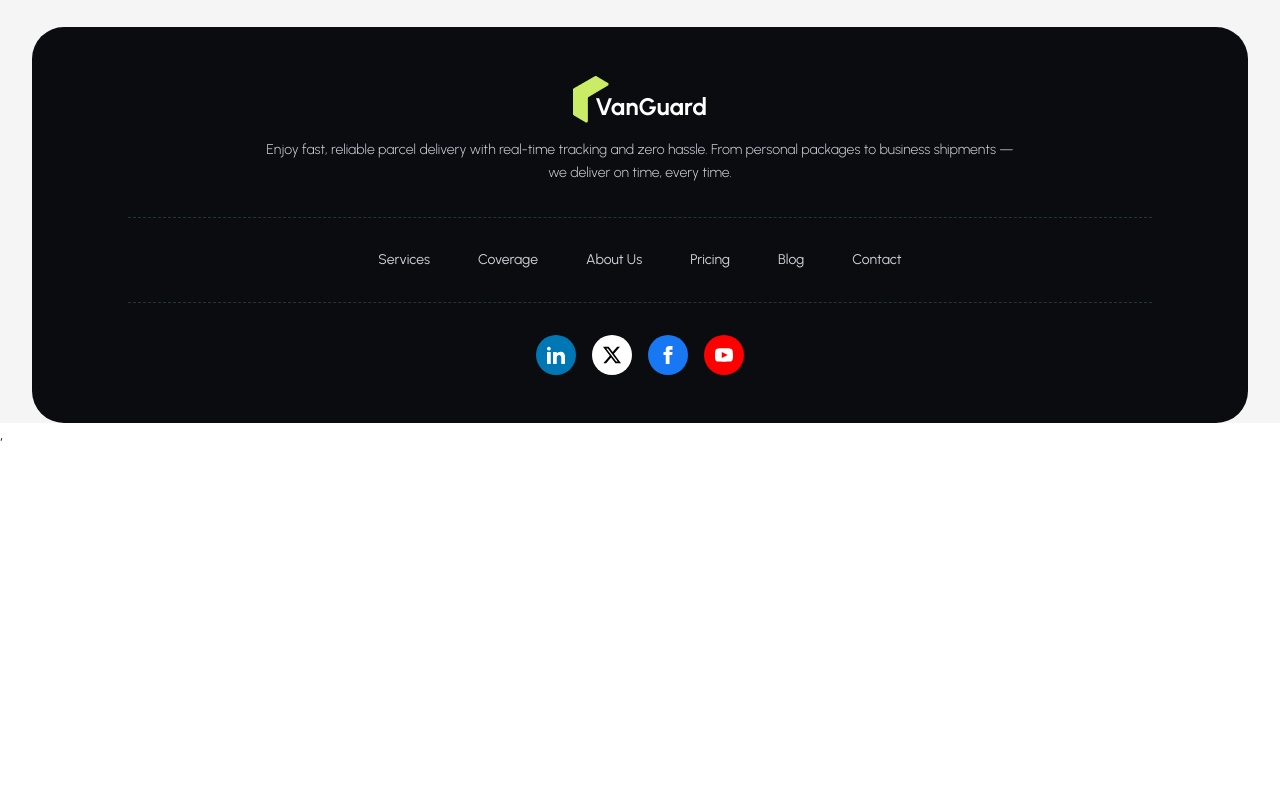
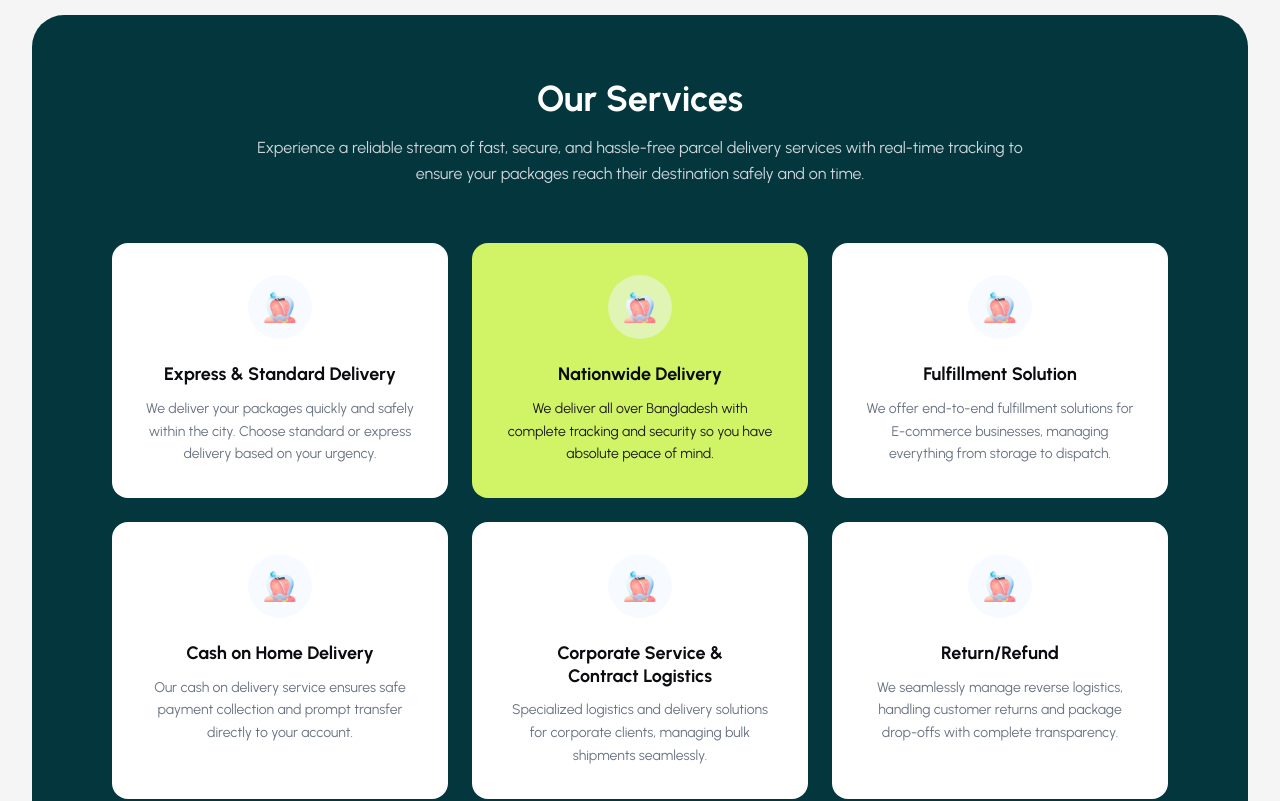
Before and after one commit to jobayer141856/vanguard-web, a React (Vite) app: page / in a window 1280 px wide. Shown: the part 1200-2001 px from the top of the page. Before the commit the page ends 1647 px from the top, so only its background shows below. Built offline with nearby package versions, Linux system fonts and the light colour scheme.

Commit message:
feat(services): add Services component with delivery options and images

```diff
--- a/src/pages/Home/Home.jsx
+++ b/src/pages/Home/Home.jsx
@@ -1,11 +1,13 @@
 import HeroSection from "./components/HeroSection";
 import HowItWorks from "./components/HowItWorks";
+import Services from "./components/Services";
 
 const Home = () => {
 	return (
 		<div className="mt-3">
 			<HeroSection />
 			<HowItWorks />
+			<Services />
 		</div>
 	);
 };
--- /dev/null
+++ b/src/pages/Home/components/Services.jsx
@@ -0,0 +1,111 @@
+import icon1 from "../../../assets/services/service.png";
+
+const servicesData = [
+	{
+		id: 1,
+		title: "Express & Standard Delivery",
+		description:
+			"We deliver your packages quickly and safely within the city. Choose standard or express delivery based on your urgency.",
+		icon: icon1,
+		isHighlighted: false,
+	},
+	{
+		id: 2,
+		title: "Nationwide Delivery",
+		description:
+			"We deliver all over Bangladesh with complete tracking and security so you have absolute peace of mind.",
+		icon: icon1,
+		isHighlighted: true, // This triggers the lime green background
+	},
+	{
+		id: 3,
+		title: "Fulfillment Solution",
+		description:
+			"We offer end-to-end fulfillment solutions for E-commerce businesses, managing everything from storage to dispatch.",
+		icon: icon1,
+		isHighlighted: false,
+	},
+	{
+		id: 4,
+		title: "Cash on Home Delivery",
+		description:
+			"Our cash on delivery service ensures safe payment collection and prompt transfer directly to your account.",
+		icon: icon1,
+		isHighlighted: false,
+	},
+	{
+		id: 5,
+		title: "Corporate Service & Contract Logistics",
+		description:
+			"Specialized logistics and delivery solutions for corporate clients, managing bulk shipments seamlessly.",
+		icon: icon1,
+		isHighlighted: false,
+	},
+	{
+		id: 6,
+		title: "Return/Refund",
+		description:
+			"We seamlessly manage reverse logistics, handling customer returns and package drop-offs with complete transparency.",
+		icon: icon1,
+		isHighlighted: false,
+	},
+];
+
+const Services = () => {
+	return (
+		<section className="bg-secondary rounded-[2rem] py-16 px-6 md:px-12 lg:px-20 w-full mt-3">
+			{/* Section Header */}
+			<div className="flex flex-col items-center text-center max-w-3xl mx-auto mb-14 space-y-4">
+				<h2 className="text-3xl md:text-4xl font-bold text-white">
+					Our Services
+				</h2>
+				<p className="text-gray-300 text-sm md:text-base leading-relaxed">
+					Experience a reliable stream of fast, secure, and
+					hassle-free parcel delivery services with real-time tracking
+					to ensure your packages reach their destination safely and
+					on time.
+				</p>
+			</div>
+
+			{/* Services Grid */}
+			<div className="grid grid-cols-1 md:grid-cols-2 lg:grid-cols-3 gap-6">
+				{servicesData.map((service) => (
+					<div
+						key={service.id}
+						className={`flex flex-col items-center text-center p-8 rounded-[1rem] transition-transform hover:-translate-y-1 duration-300 ${
+							service.isHighlighted
+								? "bg-[#d1f366]" // Highlighted card background
+								: "bg-white" // Default card background
+						}`}
+					>
+						{/* Icon */}
+						<div className="w-16 h-16 mb-6 flex items-center justify-center rounded-full bg-blue-50/50">
+							{/* Assuming the icons are images. If they are SVGs, you can swap this img tag for the SVG component */}
+							<img
+								src={service.icon}
+								alt={service.title}
+								className="w-8 h-8 object-contain"
+							/>
+						</div>
+
+						{/* Text Content */}
+						<h3 className="text-lg font-bold text-[#0b0c10] mb-3 leading-tight px-4">
+							{service.title}
+						</h3>
+						<p
+							className={`text-sm leading-relaxed ${
+								service.isHighlighted
+									? "text-[#1a1a1a]" // Darker text for readability on the lime background
+									: "text-gray-500" // Standard gray text for white background
+							}`}
+						>
+							{service.description}
+						</p>
+					</div>
+				))}
+			</div>
+		</section>
+	);
+};
+
+export default Services;
```
Also changed, not shown: src/assets/services/service.png (renamed from src/assets/service.png).
